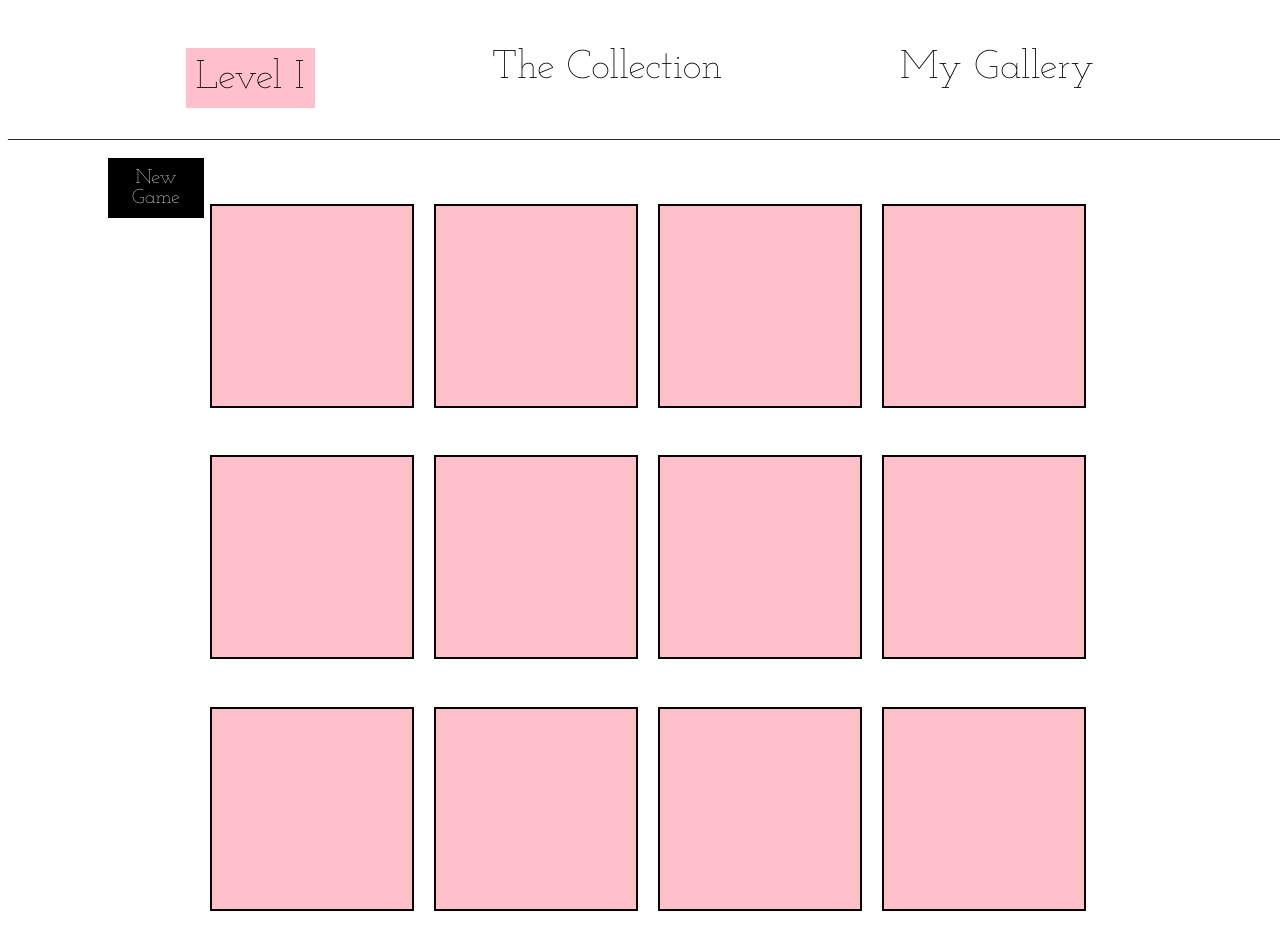
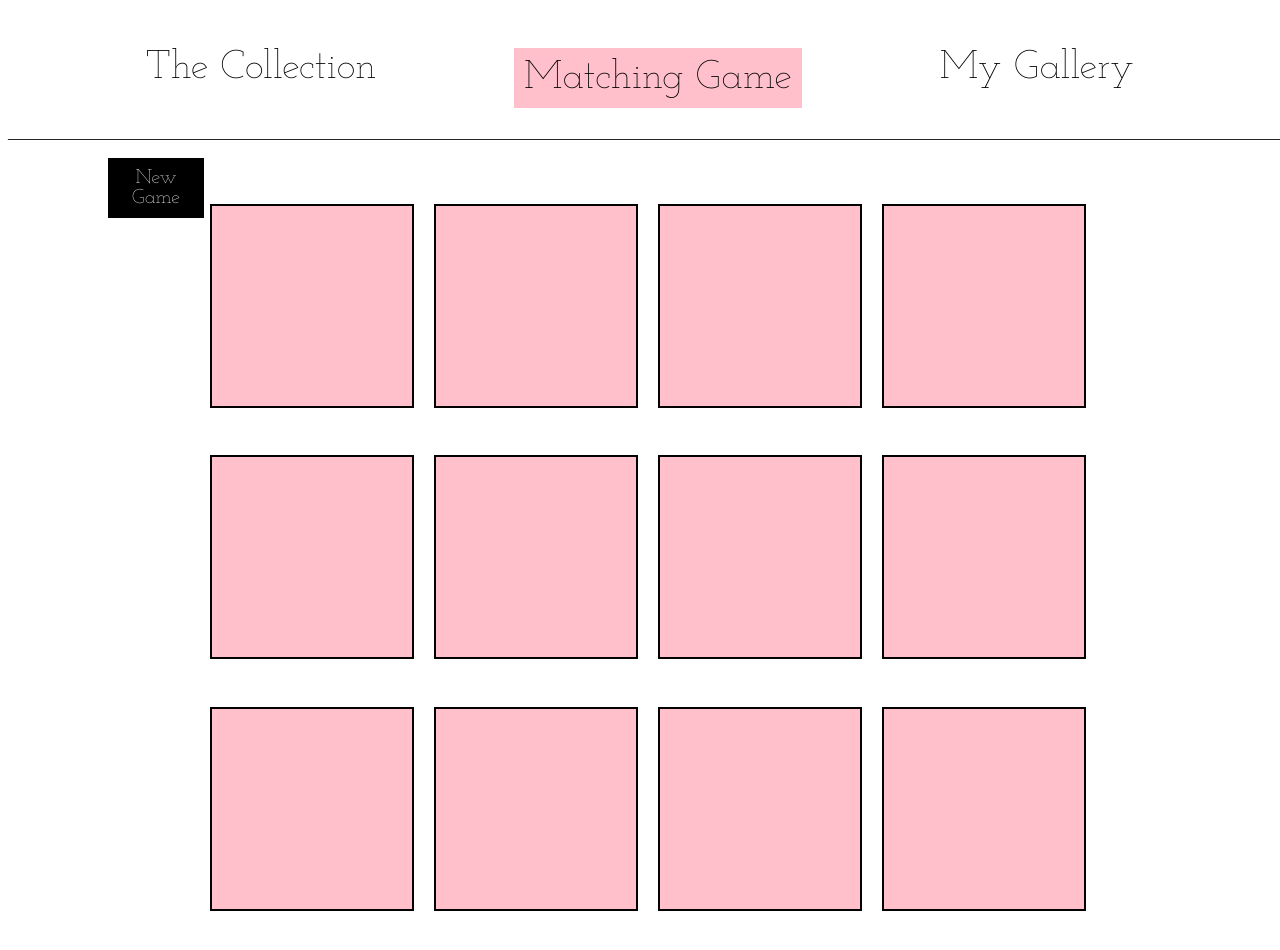
Before and after one commit to MsDanaTeacher/Artwork-Memory-Game, a React (Create React App) app: page /levelone in a window 1280 px wide. Shown: the top 950 px of the page. Built offline with nearby package versions, Linux system fonts and the light colour scheme; data requests are answered from the project's data file; grey boxes are pictures that could not be loaded.

Commit message:
nav-bar switched, renamed level one matching game

```diff
--- a/src/components/App.js
+++ b/src/components/App.js
@@ -46,13 +46,6 @@ function App() {
 
 <NavBar />
       <Switch>
-        <Route path="/levelone">
-         <LevelOne
-          // artwork={artwork}
-          // setArtwork={setArtwork}
-          // levelOneDisplay={levelOneDisplay}
-          />
-        </Route>
         {/* <Route path="/leveltwo">
           <LevelTwo
           // artwork={artwork}
@@ -68,6 +61,9 @@ function App() {
         <Route path="/artlibrary">
           <ArtLibrary artwork={artwork}/>
 
+        </Route>
+        <Route path="/levelone">
+         <LevelOne />
         </Route>
         <Route path="/gallery">
           <GalleryContainer />
--- a/src/components/NavBar.js
+++ b/src/components/NavBar.js
@@ -18,6 +18,17 @@ export default function NavBar() {
     Welcome
       </NavLink> */}
       <NavLink
+      to="artlibrary"
+      exact
+      activeStyle={{
+        background: "#FFDA7A",
+        padding: "10px",
+      }}
+      className = "navTitles"
+    >
+    The Collection
+      </NavLink>
+      <NavLink
       to="levelone"
       exact
       activeStyle={{
@@ -26,7 +37,7 @@ export default function NavBar() {
       }}
       className = "navTitles"
     >
-    Level I
+    Matching Game
       </NavLink>
       {/* <NavLink
       to="leveltwo"
@@ -39,17 +50,6 @@ export default function NavBar() {
     >
     Level II
       </NavLink> */}
-      <NavLink
-      to="artlibrary"
-      exact
-      activeStyle={{
-        background: "#FFDA7A",
-        padding: "10px",
-      }}
-      className = "navTitles"
-    >
-    The Collection
-      </NavLink>
       <NavLink
       to="gallery"
       exact
```
